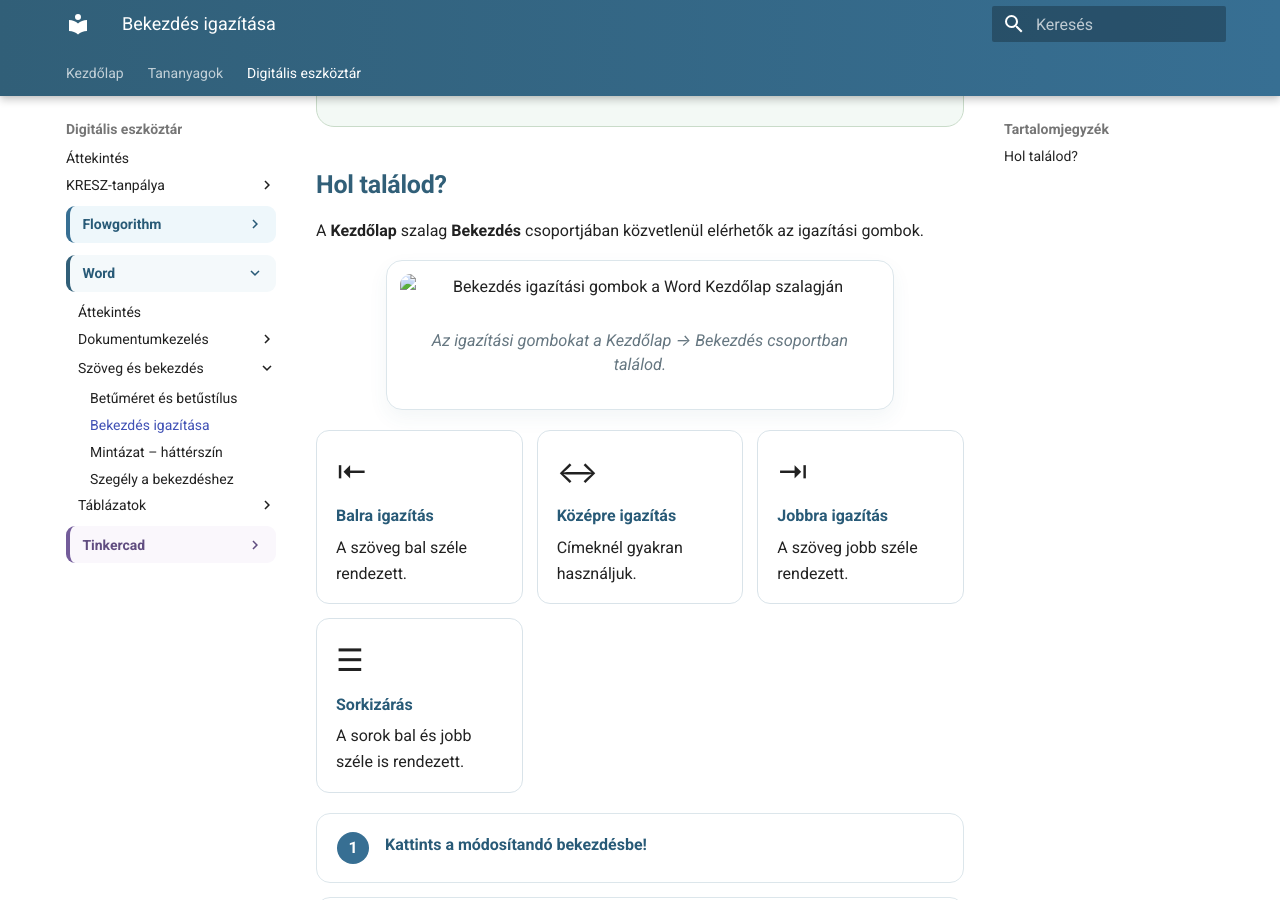
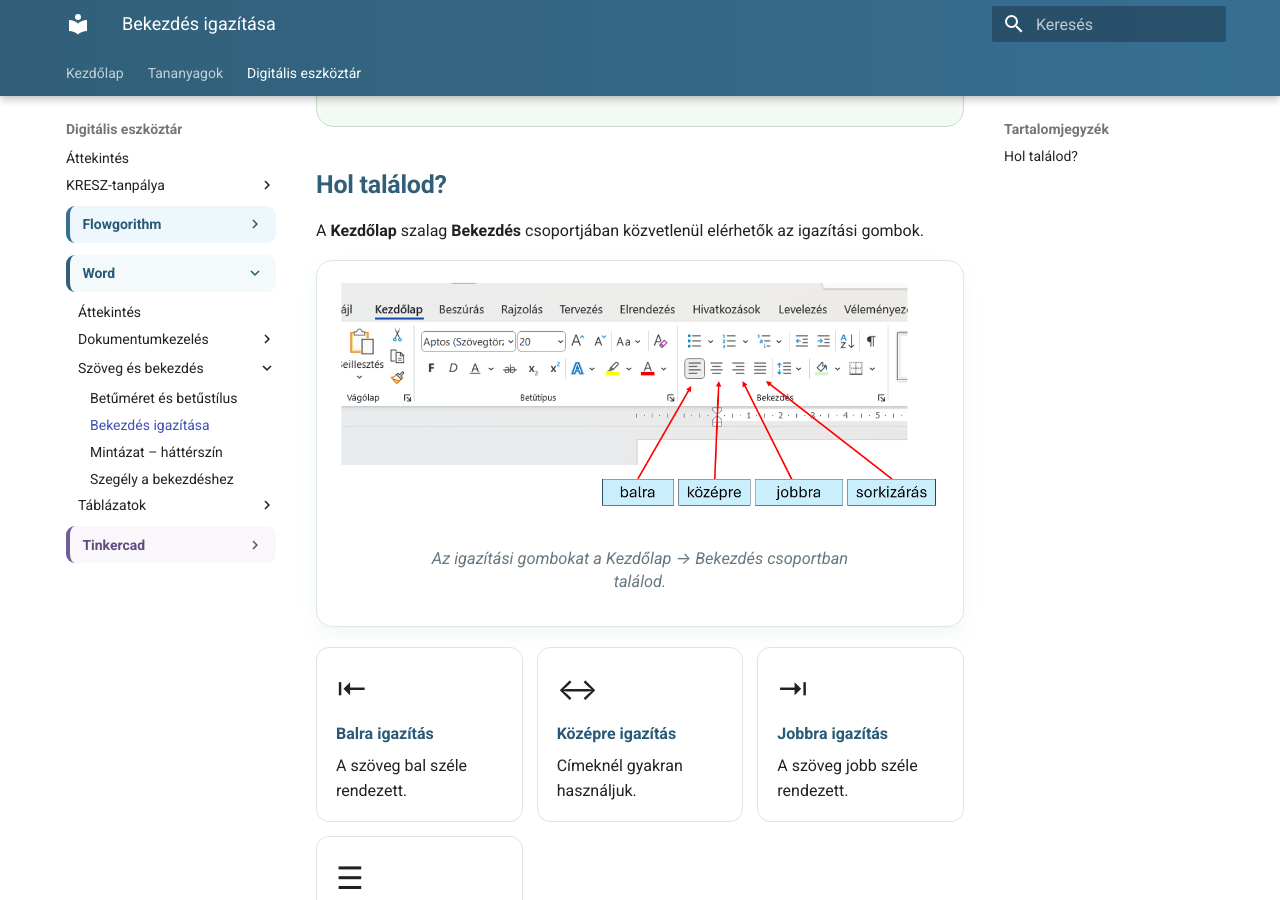
Before and after one commit to bsuszter/digitalis-eszkoztar, an MkDocs documentation site: the page built from docs/eszkoztar/word/igazitas.md, in a window 1280 px wide and 900 px high, scrolled down 591 px. Built offline with MkDocs 1.6.1 and Material for MkDocs 9.7.7, drawn with Linux system fonts in a browser that asks for light colours.

Commit message:
Javítsd a Word igazítás képútvonalát

```diff
--- a/docs/eszkoztar/word/igazitas.md
+++ b/docs/eszkoztar/word/igazitas.md
@@ -16,7 +16,7 @@
 A <strong>Kezdőlap</strong> szalag <strong>Bekezdés</strong> csoportjában közvetlenül elérhetők az igazítási gombok.
 
 <figure class="tool-figure">
-  <img src="../../images/eszkoztar/word/08-igazitas.png" alt="Bekezdés igazítási gombok a Word Kezdőlap szalagján" loading="lazy">
+  <img src="../../../images/eszkoztar/word/08-igazitas.png" alt="Bekezdés igazítási gombok a Word Kezdőlap szalagján" loading="lazy">
   <figcaption>Az igazítási gombokat a Kezdőlap → Bekezdés csoportban találod.</figcaption>
 </figure>
 
```
